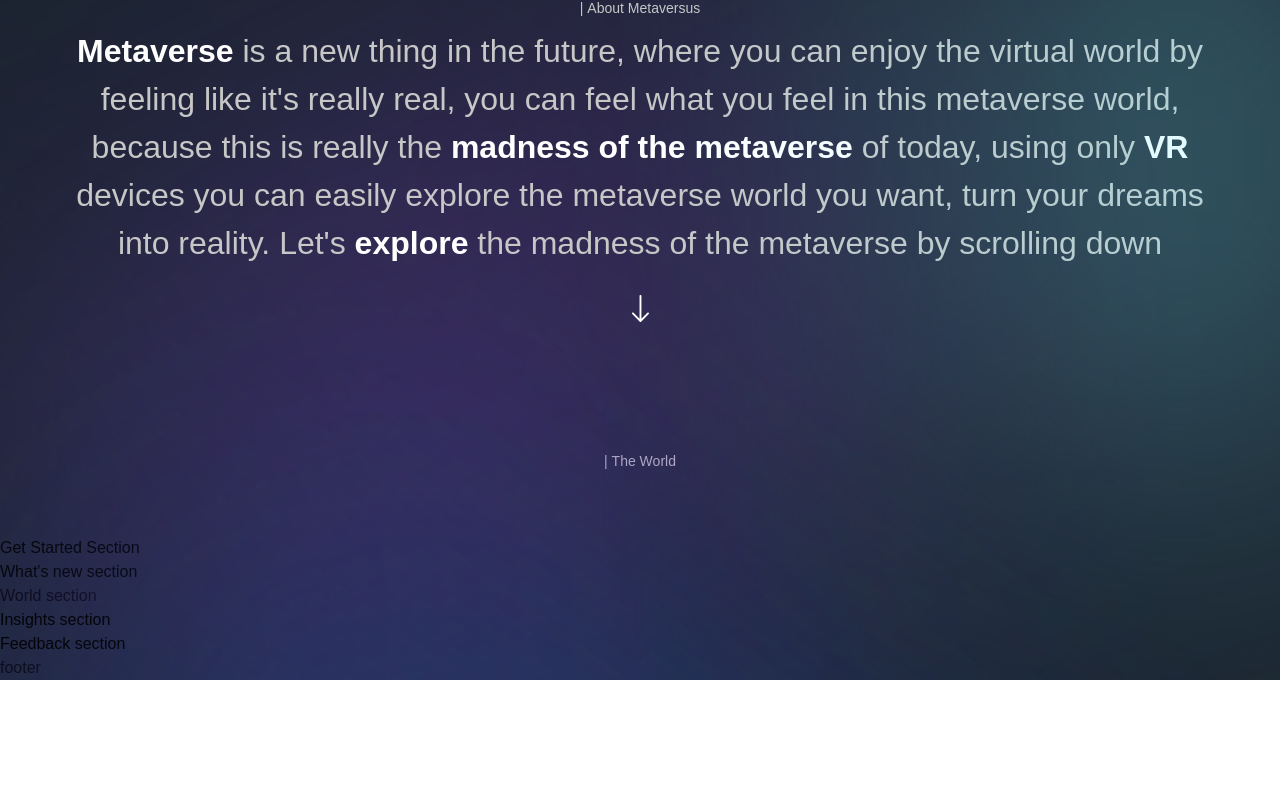
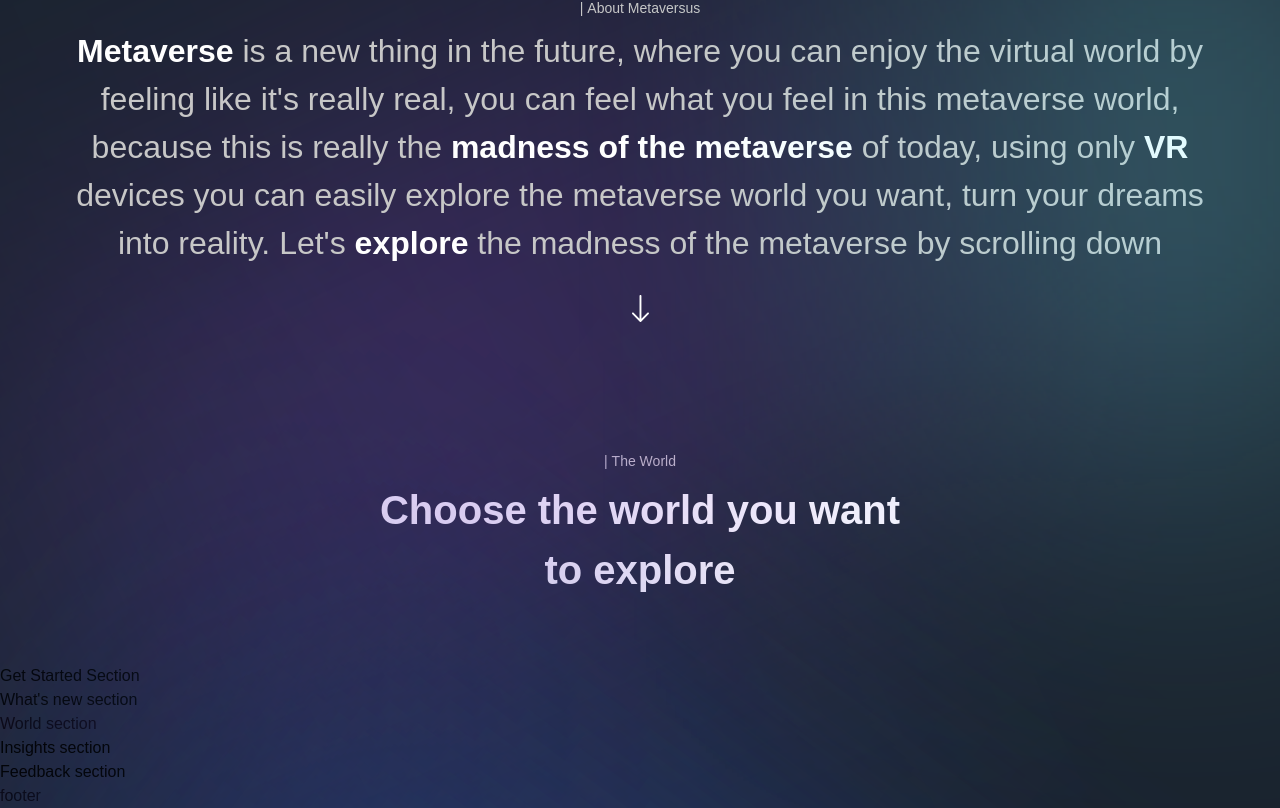
Before and after one commit to anggriawanmr/metaversus, a Next.js app: page / in a window 1280 px wide. Shown: the part 1170-1978 px from the top of the page. Before the commit the page ends 1850 px from the top, so only its background shows below. Built offline with nearby package versions, Linux system fonts and the light colour scheme; a web font is replaced by a local one.

Commit message:
Editing CustomText component for TitleText function :hammer:

```diff
--- a/components/CustomTexts.jsx
+++ b/components/CustomTexts.jsx
@@ -17,4 +17,13 @@ export const TypingText = ({ title, textStyles }) => (
   </motion.p>
 );
 
-export const TitleText = ({ title, textStyles }) => <h2>Title Text</h2>;
+export const TitleText = ({ title, textStyles }) => (
+  <motion.h2
+    variants={textVariant2}
+    initial="hidden"
+    whileInView="show"
+    className={`mt-[8px] font-bold md:text-{64px] text-[40px] text-white ${textStyles}`}
+  >
+    {title}
+  </motion.h2>
+);
--- a/sections/Explore.jsx
+++ b/sections/Explore.jsx
@@ -18,6 +18,15 @@ const Explore = () => (
       className={`${styles.innerWidth} mx-auto flex flex-col`}
     >
       <TypingText title="| The World" textStyles="text-center" />
+      <TitleText
+        title={
+          <>
+            Choose the world you want <br className="md:block hidden" /> to
+            explore
+          </>
+        }
+        textStyles="text-center"
+      />
     </motion.div>
   </section>
 );
```
